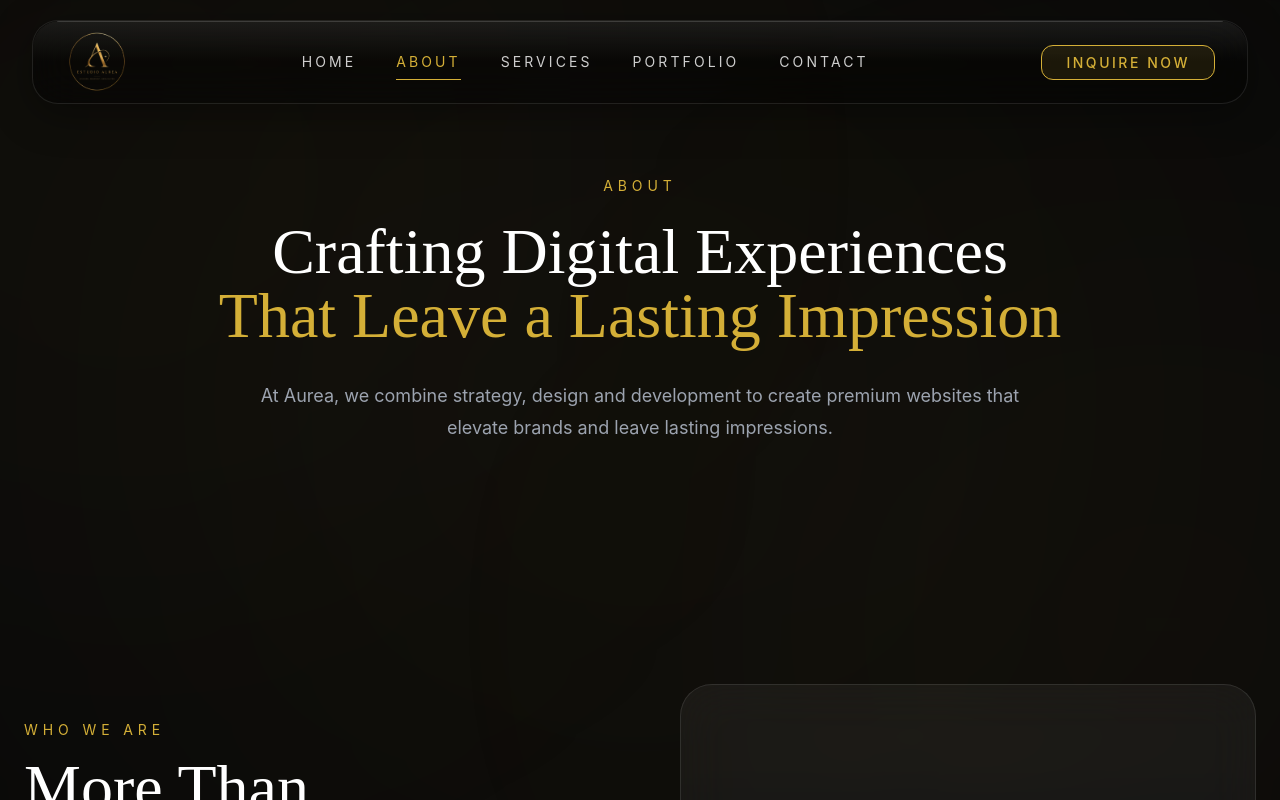
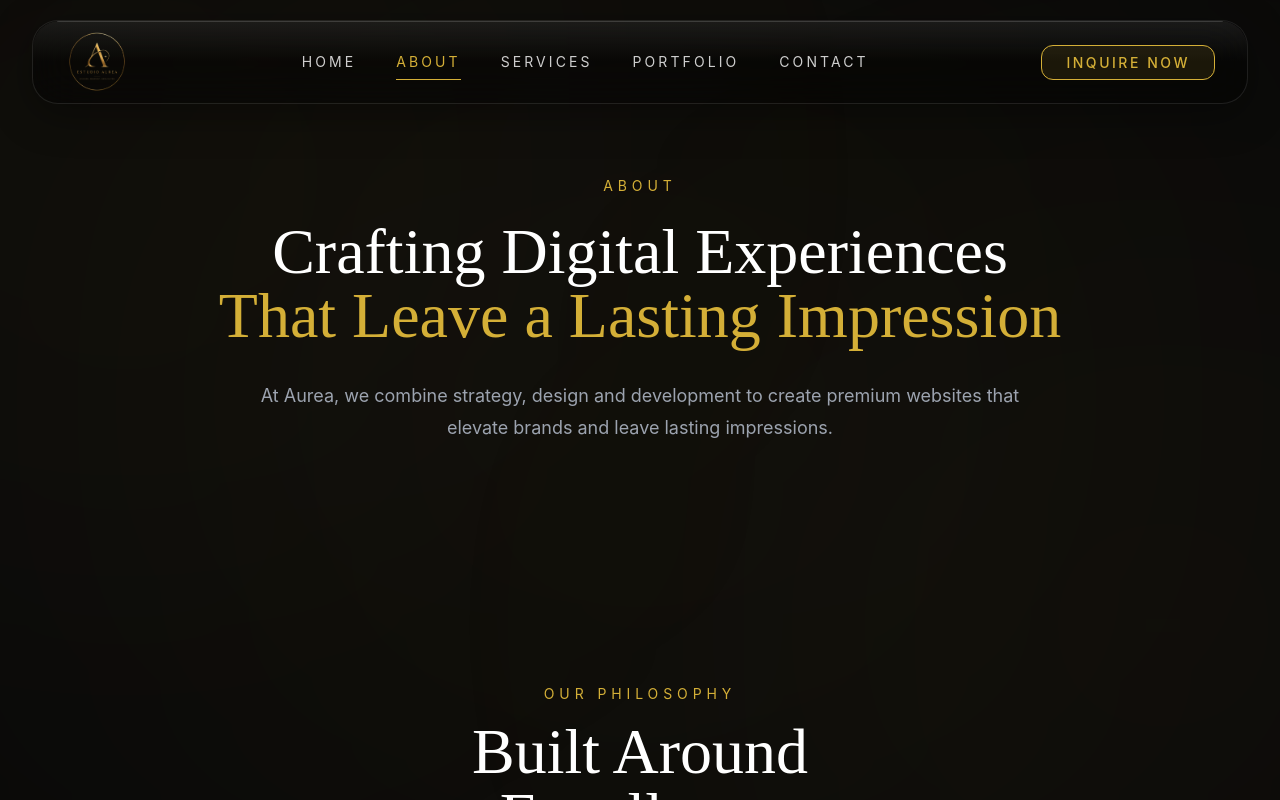
Before and after one commit to Estudio-Aurea/aurea, a React (Vite) app: page /about in a window 1280 px wide. Shown: the top 800 px of the page. Built offline with nearby package versions, Linux system fonts and the light colour scheme.

Commit message:
About Fix

```diff
--- a/src/pages/About/index.tsx
+++ b/src/pages/About/index.tsx
@@ -24,7 +24,7 @@ function About() {
   description="At Aurea, we combine strategy, design and development to create premium websites that elevate brands and leave lasting impressions."
 />
 
-<WhoWeAre />
+{/* <WhoWeAre /> */}
 
 <Philosophy />
 
```
